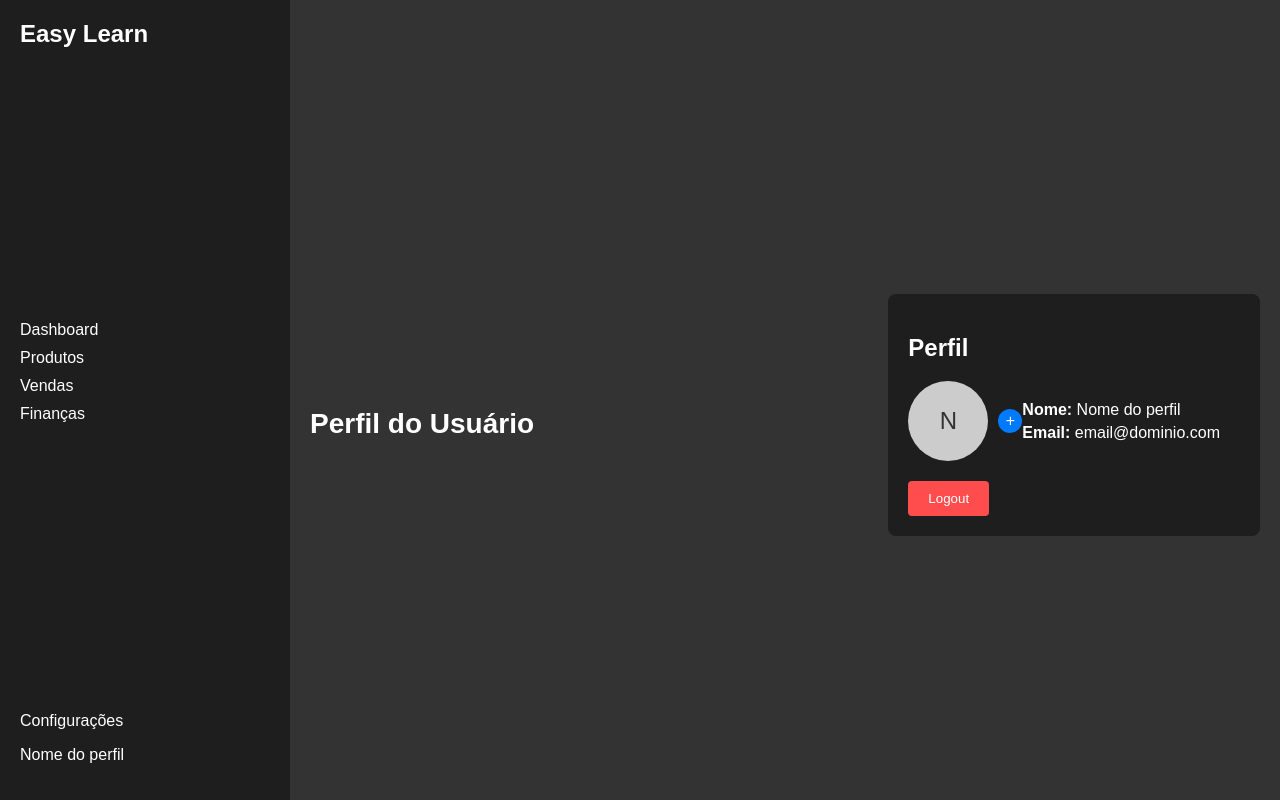
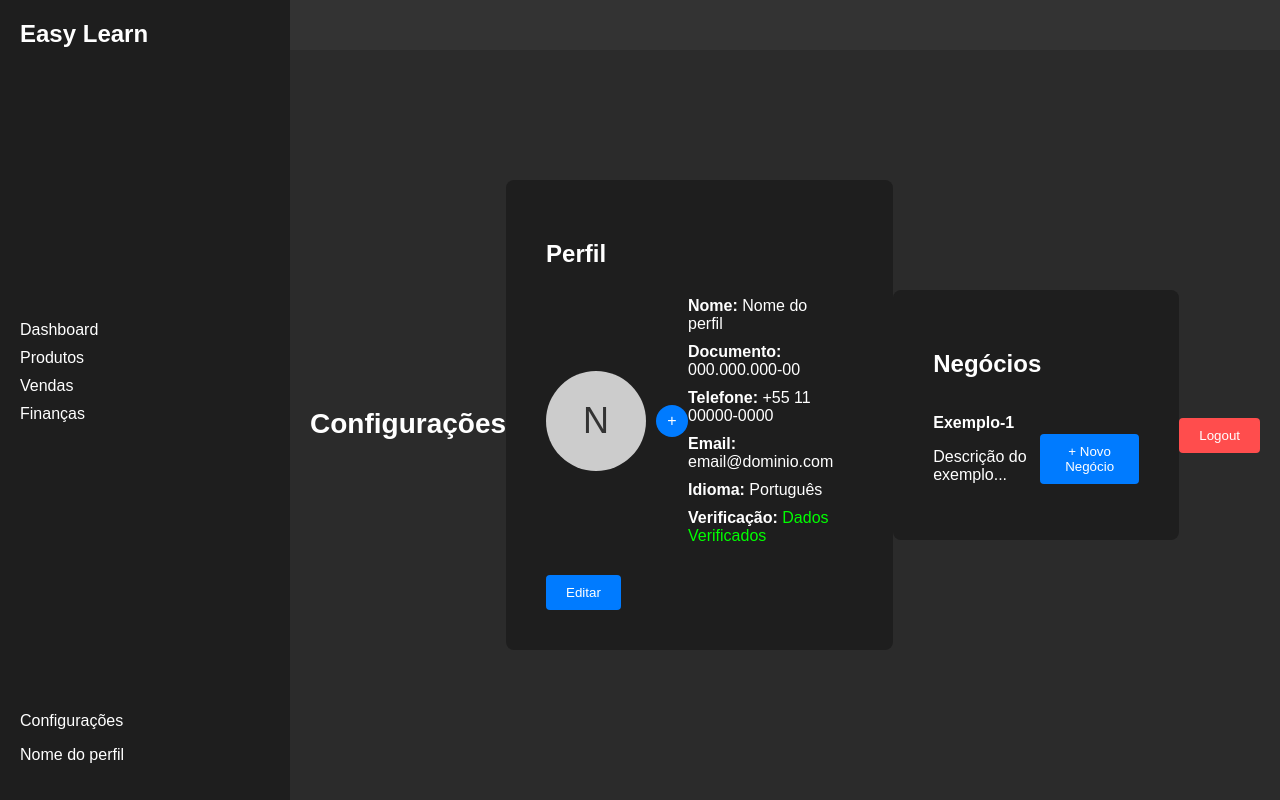
Before and after one commit to CesarA22/easy-learn, a React (Create React App) app: page /user-screen in a window 1280 px wide. Built offline with nearby package versions, Linux system fonts and the light colour scheme.

Commit message:
User-screen mais atualizada, alinhamento pendente landing-page com botão inferior agora funcionando

```diff
--- a/src/pages/landing-page.js
+++ b/src/pages/landing-page.js
@@ -54,7 +54,7 @@ export const Header = () => {
         <div className='lp__header__col--1'>
           <h1 className='lp__title'>Simples,confiável, lucrativa,para pessoas ambiciosas</h1>
           <p>Crie produtos e serviços digitais como e-books, cursos online,mentorias — e venda com a menor taxa do mercado.</p>
-          <button className='btn--primary'>Cadastre-se agora</button>
+          <Link to="create-account" className='btn--primary'>Cadastre-se agora</Link>
         </div>
         <div className='lp__header__col--2'>
           <img src={headerImg}  alt="header-img" />
--- a/src/pages/user-screen.js
+++ b/src/pages/user-screen.js
@@ -32,7 +32,7 @@ function UserScreen() {
       </aside>
       <main className="main-content">
         <header>
-          <h1>Perfil do Usuário</h1>
+          <h1>Configurações</h1>
         </header>
         <section className="profile">
           <h2>Perfil</h2>
@@ -43,11 +43,26 @@ function UserScreen() {
             </div>
             <div className="profile-details">
               <p><strong>Nome:</strong> {user ? user.name : 'Nome do perfil'}</p>
+              <p><strong>Documento:</strong> 000.000.000-00</p>
+              <p><strong>Telefone:</strong> +55 11 00000-0000</p>
               <p><strong>Email:</strong> {user ? user.email : 'email@dominio.com'}</p>
+              <p><strong>Idioma:</strong> Português</p>
+              <p><strong>Verificação:</strong> <span className="verified">Dados Verificados</span></p>
             </div>
           </div>
-          <button className="logout-button" onClick={handleLogout}>Logout</button>
+          <button className="edit-button">Editar</button>
         </section>
+        <section className="business">
+          <h2>Negócios</h2>
+          <div className="business-content">
+            <div className="business-item">
+              <p><strong>Exemplo-1</strong></p>
+              <p>Descrição do exemplo...</p>
+            </div>
+            <button className="new-business-button">+ Novo Negócio</button>
+          </div>
+        </section>
+        <button className="logout-button" onClick={handleLogout}>Logout</button>
       </main>
     </div>
   );
--- a/src/styles/user-screen.css
+++ b/src/styles/user-screen.css
@@ -1,4 +1,4 @@
-/* src/styles/UserScreen.css */
+/* src/styles/user-screen.css */
 body {
   margin: 0;
   padding: 0;
@@ -49,6 +49,7 @@ body {
 .main-content {
   flex: 1;
   padding: 20px;
+  background-color: #2b2b2b;
 }
 
 header h1 {
@@ -56,14 +57,14 @@ header h1 {
   margin-bottom: 20px;
 }
 
-.profile {
+.profile, .business {
   background-color: #1e1e1e;
-  padding: 20px;
+  padding: 40px; /* Aumentei o padding */
   border-radius: 8px;
   margin-bottom: 20px;
 }
 
-.profile-content {
+.profile-content, .business-content {
   display: flex;
   justify-content: space-between;
   align-items: center;
@@ -75,14 +76,14 @@ header h1 {
 }
 
 .picture {
-  width: 80px;
-  height: 80px;
+  width: 100px; /* Aumentei o tamanho da imagem */
+  height: 100px; /* Aumentei o tamanho da imagem */
   background-color: #ccc;
   border-radius: 50%;
   display: flex;
   justify-content: center;
   align-items: center;
-  font-size: 24px;
+  font-size: 36px; /* Aumentei o tamanho da fonte */
   color: #333;
   margin-right: 10px;
 }
@@ -90,8 +91,8 @@ header h1 {
 .edit-icon {
   background-color: #007bff;
   border-radius: 50%;
-  width: 24px;
-  height: 24px;
+  width: 32px; /* Aumentei o tamanho do ícone de edição */
+  height: 32px; /* Aumentei o tamanho do ícone de edição */
   display: flex;
   justify-content: center;
   align-items: center;
@@ -105,7 +106,25 @@ header h1 {
 }
 
 .profile-details p {
-  margin: 5px 0;
+  margin: 10px 0; /* Aumentei o espaçamento entre os parágrafos */
+}
+
+.verified {
+  color: #00ff00;
+}
+
+.edit-button, .new-business-button {
+  background-color: #007bff;
+  color: white;
+  border: none;
+  border-radius: 4px;
+  padding: 10px 20px;
+  cursor: pointer;
+  margin-top: 20px;
+}
+
+.edit-button:hover, .new-business-button:hover {
+  background-color: #0056b3;
 }
 
 .logout-button {
```
Also changed, not shown: src/assets/Investimg.png (added).
